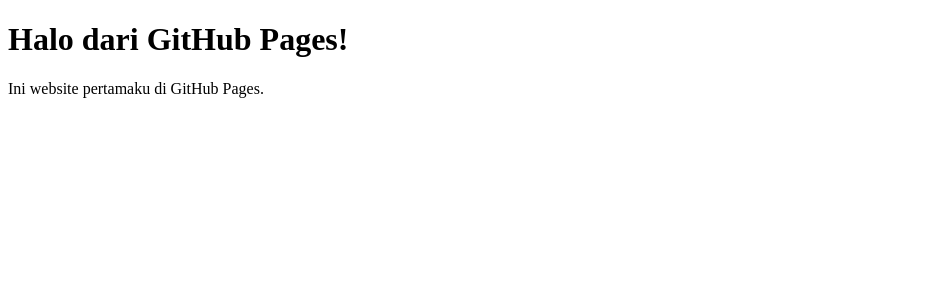
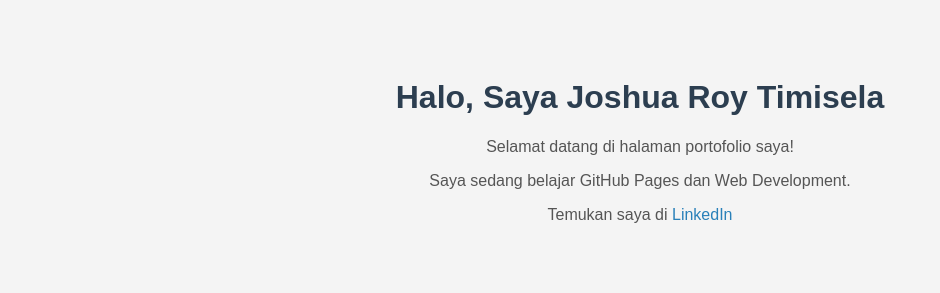
Before and after one commit to JoshuaRoyTimisela/joshuaroytimisela.github.io, a plain HTML site: page index.html in a window 1280 px wide. Shown: the whole page, without its empty margins (0-940 px from the left). Drawn offline with Linux system fonts and the light colour scheme.

Commit message:
index.html

```diff
--- a/index.html
+++ b/index.html
@@ -1,10 +1,32 @@
 <!DOCTYPE html>
-<html>
-  <head>
-    <title>Halo Dunia</title>
-  </head>
-  <body>
-    <h1>Halo dari GitHub Pages!</h1>
-    <p>Ini website pertamaku di GitHub Pages.</p>
-  </body>
+<html lang="id">
+<head>
+  <meta charset="UTF-8">
+  <meta name="viewport" content="width=device-width, initial-scale=1">
+  <title>Portofolio Saya</title>
+  <style>
+    body {
+      font-family: Arial, sans-serif;
+      text-align: center;
+      padding: 50px;
+      background-color: #f4f4f4;
+    }
+    h1 {
+      color: #2c3e50;
+    }
+    p {
+      color: #555;
+    }
+    a {
+      color: #2980b9;
+      text-decoration: none;
+    }
+  </style>
+</head>
+<body>
+  <h1>Halo, Saya Joshua Roy Timisela </h1>
+  <p>Selamat datang di halaman portofolio saya!</p>
+  <p>Saya sedang belajar GitHub Pages dan Web Development.</p>
+  <p>Temukan saya di <a href="https://linkedin.com" target="_blank">LinkedIn</a></p>
+</body>
 </html>
```
